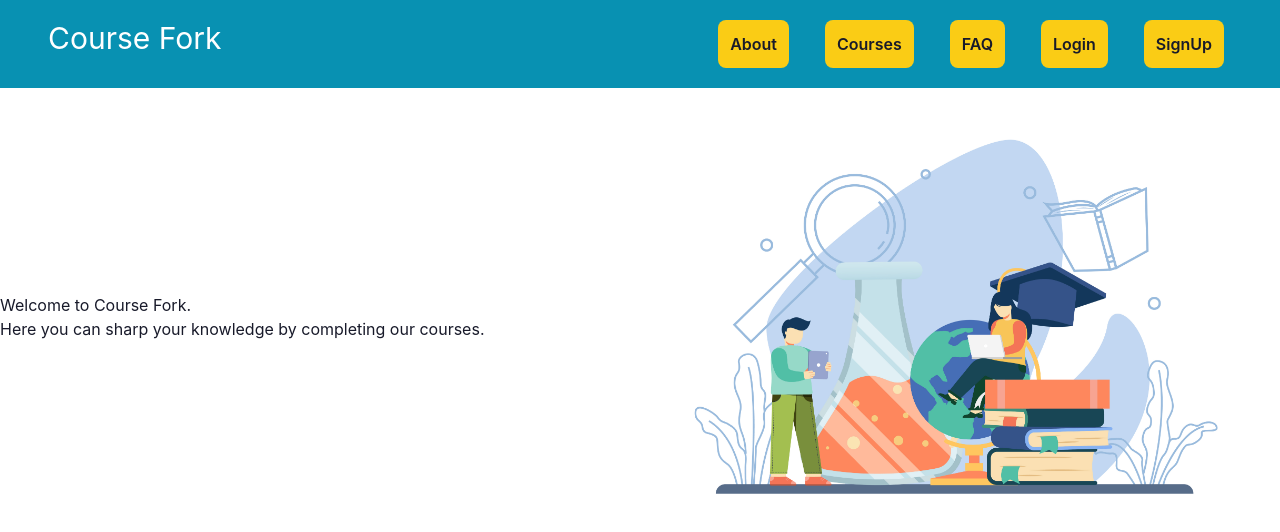
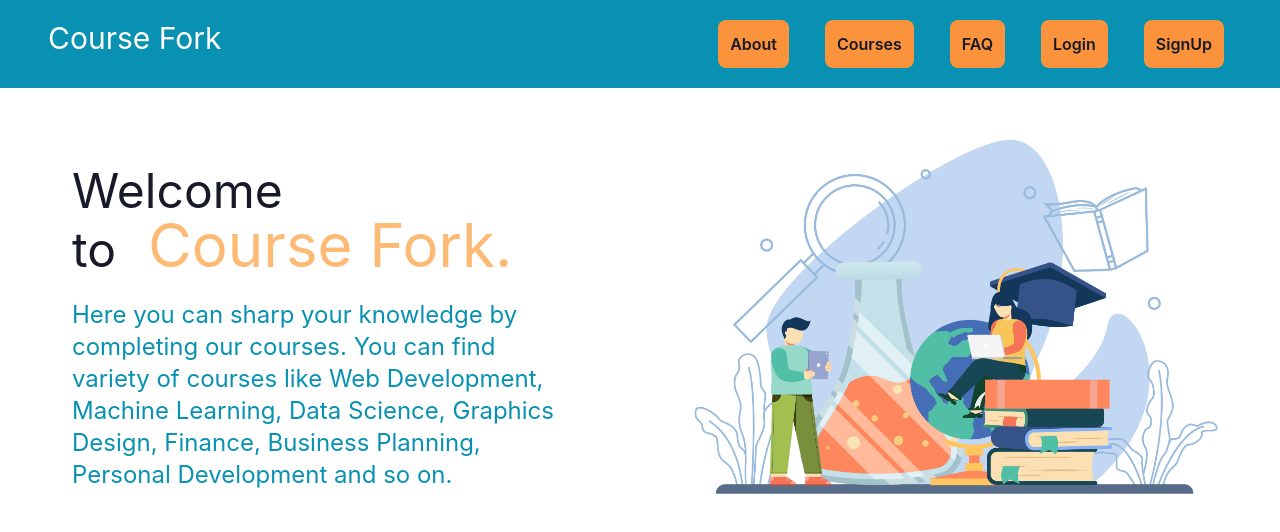
Before and after one commit to Sazzad-Hosen-Mahim/course-fork-client, a React (Create React App) app: page / in a window 1280 px wide. Shown: the top 532 px of the page. Built offline with nearby package versions, Linux system fonts and the light colour scheme.

Commit message:
head section full complete

```diff
--- a/src/Pages/Home/Home.js
+++ b/src/Pages/Home/Home.js
@@ -4,12 +4,18 @@ import ImgHead from "../../assets/image/566.jpg";
 const Home = () => {
   return (
     <div className="grid grid-cols-2">
-      <div className="text-start flex items-center">
-        <div>
-          <h3>
-            Welcome to <span>Course Fork.</span>
-          </h3>
-          <p>Here you can sharp your knowledge by completing our courses.</p>
+      <div className="text-start flex items-center mx-10">
+        <div className="grid justify-items-center mx-8">
+          <p className="text-5xl my-6">
+            Welcome to
+            <span className="text-orange-300 text-6xl mx-8">Course Fork.</span>
+          </p>
+          <p className="text-2xl text-cyan-600">
+            Here you can sharp your knowledge by completing our courses. You can
+            find variety of courses like Web Development, Machine Learning, Data
+            Science, Graphics Design, Finance, Business Planning, Personal
+            Development and so on.
+          </p>
         </div>
       </div>
       <div>
--- a/src/Pages/Shared/NavigationBar/NavigationBar.js
+++ b/src/Pages/Shared/NavigationBar/NavigationBar.js
@@ -8,19 +8,19 @@ const NavigationBar = () => {
         <h1 className="text-3xl text-white">Course Fork</h1>
       </div>
       <div className="flex m-5">
-        <Link className="p-3 me-9 bg-yellow-400 hover:bg-yellow-200 rounded-lg font-semibold text-md">
+        <Link className="p-3 me-9 bg-orange-400 hover:bg-yellow-400 rounded-lg font-semibold text-md">
           About
         </Link>
-        <Link className="p-3 me-9 bg-yellow-400 hover:bg-yellow-200 rounded-lg font-semibold text-md">
+        <Link className="p-3 me-9 bg-orange-400 hover:bg-yellow-400 rounded-lg font-semibold text-md">
           Courses
         </Link>
-        <Link className="p-3 me-9 bg-yellow-400 hover:bg-yellow-200 rounded-lg font-semibold text-md">
+        <Link className="p-3 me-9 bg-orange-400 hover:bg-yellow-400 rounded-lg font-semibold text-md">
           FAQ
         </Link>
-        <Link className="p-3 me-9 bg-yellow-400 hover:bg-yellow-200 rounded-lg font-semibold text-md">
+        <Link className="p-3 me-9 bg-orange-400 hover:bg-yellow-400 rounded-lg font-semibold text-md">
           Login
         </Link>
-        <Link className="p-3 me-9 bg-yellow-400 hover:bg-yellow-200 rounded-lg font-semibold text-md">
+        <Link className="p-3 me-9 bg-orange-400 hover:bg-yellow-400 rounded-lg font-semibold text-md">
           SignUp
         </Link>
       </div>
```
